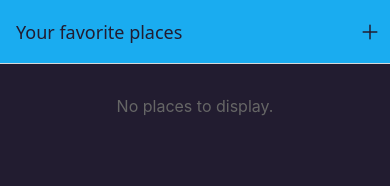
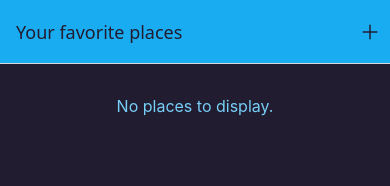
Before and after one commit to Ihsanullah-Yasar/Favorite-Places-App, a React Native app: screen /AllPlaces in a window 390 px wide. Shown: the top 186 px of the page. Built offline with nearby package versions, Linux system fonts and the light colour scheme.

Commit message:
style: used the global color for text

```diff
--- a/components/Places/PlacesList.tsx
+++ b/components/Places/PlacesList.tsx
@@ -2,6 +2,7 @@ import React, { useCallback } from "react";
 import { Place } from "../../models/Place";
 import { View, Text, StyleSheet, FlatList, ListRenderItem } from "react-native";
 import PlaceItem from "./PlaceItem";
+import { Color } from "../../constants/color";
 
 interface PlaceListProps {
   places: Place[];
@@ -73,7 +74,7 @@ const styles = StyleSheet.create({
   },
   emptyText: {
     fontSize: 16,
-    color: "#666",
+    color: Color.primary200,
     textAlign: "center",
   },
   separator: {
```
